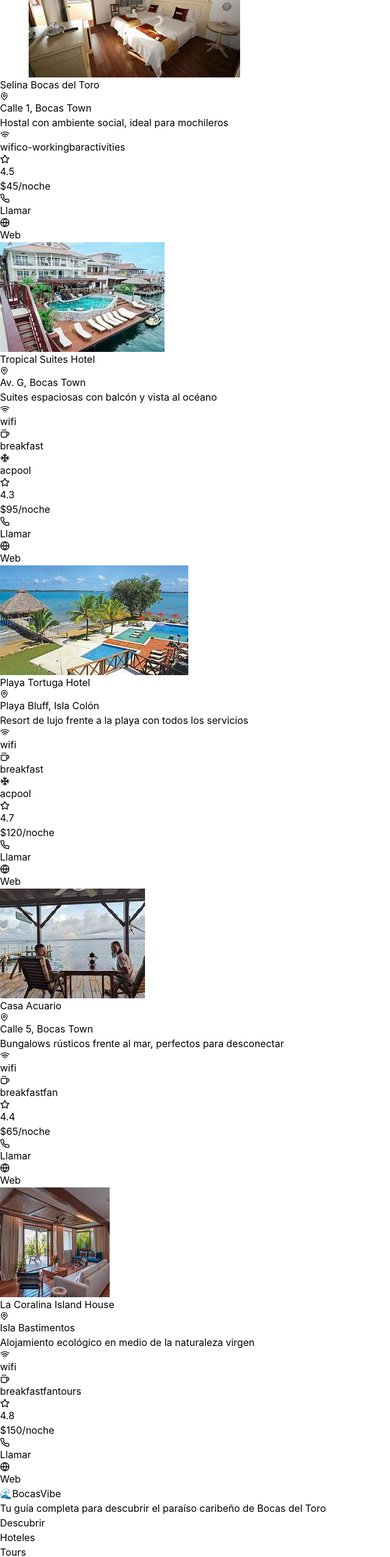
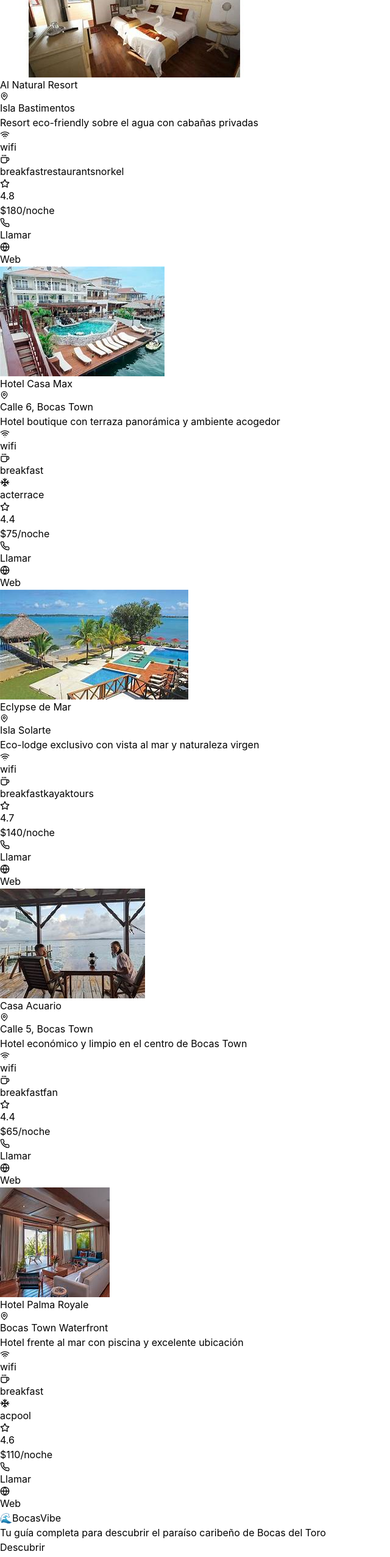
Before and after one commit to gringoglobalchanel-debug/bocas-vibe, a React (Vite) app: page /alojamiento in a window 1280 px wide. Shown: the part 1160-3713 px from the top of the page at 61% size, without its empty margins (0-640 px from the left). Built offline with nearby package versions, Linux system fonts and the light colour scheme.

Commit message:
Update: Reemplazar 4 hoteles con enlaces web funcionando

```diff
--- a/src/components/Home/HotelsSectionFull.jsx
+++ b/src/components/Home/HotelsSectionFull.jsx
@@ -26,7 +26,7 @@ const HotelsSectionFull = () => {
       image: hotel1,
       location: 'Calle 3, Bocas Town',
       phone: '+507 757-9001',
-      website: 'https://hotelbocasdeltoro.com',
+      website: 'https://www.hotelbocasdeltoro.com',
       description: 'Hotel céntrico con vistas al mar y comodidades modernas',
       amenities: ['wifi', 'breakfast', 'ac', 'parking'],
       type: 'hotel',
@@ -34,45 +34,45 @@ const HotelsSectionFull = () => {
     },
     {
       id: 2,
-      name: 'Selina Bocas del Toro',
-      price: 45,
-      rating: 4.5,
+      name: 'Al Natural Resort',
+      price: 180,
+      rating: 4.8,
       image: hotel2,
-      location: 'Calle 1, Bocas Town',
+      location: 'Isla Bastimentos',
       phone: '+507 757-9002',
-      website: 'https://selina.com/bocas-del-toro',
-      description: 'Hostal con ambiente social, ideal para mochileros',
-      amenities: ['wifi', 'co-working', 'bar', 'activities'],
-      type: 'hostal',
-      area: 'Bocas Town'
+      website: 'https://www.alnaturalresort.com',
+      description: 'Resort eco-friendly sobre el agua con cabañas privadas',
+      amenities: ['wifi', 'breakfast', 'restaurant', 'snorkel'],
+      type: 'resort',
+      area: 'Isla Bastimentos'
     },
     {
       id: 3,
-      name: 'Tropical Suites Hotel',
-      price: 95,
-      rating: 4.3,
+      name: 'Hotel Casa Max',
+      price: 75,
+      rating: 4.4,
       image: hotel3,
-      location: 'Av. G, Bocas Town',
+      location: 'Calle 6, Bocas Town',
       phone: '+507 757-9003',
-      website: 'https://tropicalsuitesbocas.com',
-      description: 'Suites espaciosas con balcón y vista al océano',
-      amenities: ['wifi', 'breakfast', 'ac', 'pool'],
+      website: 'https://www.hotelcasamax.com',
+      description: 'Hotel boutique con terraza panorámica y ambiente acogedor',
+      amenities: ['wifi', 'breakfast', 'ac', 'terrace'],
       type: 'hotel',
       area: 'Bocas Town'
     },
     {
       id: 4,
-      name: 'Playa Tortuga Hotel',
-      price: 120,
+      name: 'Eclypse de Mar',
+      price: 140,
       rating: 4.7,
       image: hotel4,
-      location: 'Playa Bluff, Isla Colón',
+      location: 'Isla Solarte',
       phone: '+507 757-9004',
-      website: 'https://playatortugabocas.com',
-      description: 'Resort de lujo frente a la playa con todos los servicios',
-      amenities: ['wifi', 'breakfast', 'ac', 'pool', 'spa', 'restaurant'],
-      type: 'resort',
-      area: 'Playa Bluff'
+      website: 'https://www.eclypsedemar.com',
+      description: 'Eco-lodge exclusivo con vista al mar y naturaleza virgen',
+      amenities: ['wifi', 'breakfast', 'kayak', 'tours'],
+      type: 'eco-lodge',
+      area: 'Isla Solarte'
     },
     {
       id: 5,
@@ -82,25 +82,25 @@ const HotelsSectionFull = () => {
       image: hotel5,
       location: 'Calle 5, Bocas Town',
       phone: '+507 757-9005',
-      website: 'https://casaacuario.com',
-      description: 'Bungalows rústicos frente al mar, perfectos para desconectar',
+      website: 'https://www.casaacuario.com',
+      description: 'Hotel económico y limpio en el centro de Bocas Town',
       amenities: ['wifi', 'breakfast', 'fan'],
-      type: 'bungalow',
+      type: 'hotel',
       area: 'Bocas Town'
     },
     {
       id: 6,
-      name: 'La Coralina Island House',
-      price: 150,
-      rating: 4.8,
+      name: 'Hotel Palma Royale',
+      price: 110,
+      rating: 4.6,
       image: hotel6,
-      location: 'Isla Bastimentos',
+      location: 'Bocas Town Waterfront',
       phone: '+507 757-9006',
-      website: 'https://lacoralina.com',
-      description: 'Alojamiento ecológico en medio de la naturaleza virgen',
-      amenities: ['wifi', 'breakfast', 'fan', 'tours'],
-      type: 'eco-lodge',
-      area: 'Isla Bastimentos'
+      website: 'https://www.palmaroyale.com',
+      description: 'Hotel frente al mar con piscina y excelente ubicación',
+      amenities: ['wifi', 'breakfast', 'ac', 'pool'],
+      type: 'hotel',
+      area: 'Bocas Town'
     }
   ]
 
@@ -188,9 +188,8 @@ const HotelsSectionFull = () => {
           >
             <option value="">Todas las ubicaciones</option>
             <option value="Bocas Town">Bocas Town</option>
-            <option value="Playa Bluff">Playa Bluff</option>
-            <option value="Isla Carenero">Isla Carenero</option>
             <option value="Isla Bastimentos">Isla Bastimentos</option>
+            <option value="Isla Solarte">Isla Solarte</option>
           </select>
 
           <select
@@ -200,9 +199,7 @@ const HotelsSectionFull = () => {
           >
             <option value="">Todos los tipos</option>
             <option value="hotel">Hotel</option>
-            <option value="hostal">Hostal</option>
             <option value="resort">Resort</option>
-            <option value="bungalow">Bungalow</option>
             <option value="eco-lodge">Eco-Lodge</option>
           </select>
 
```
